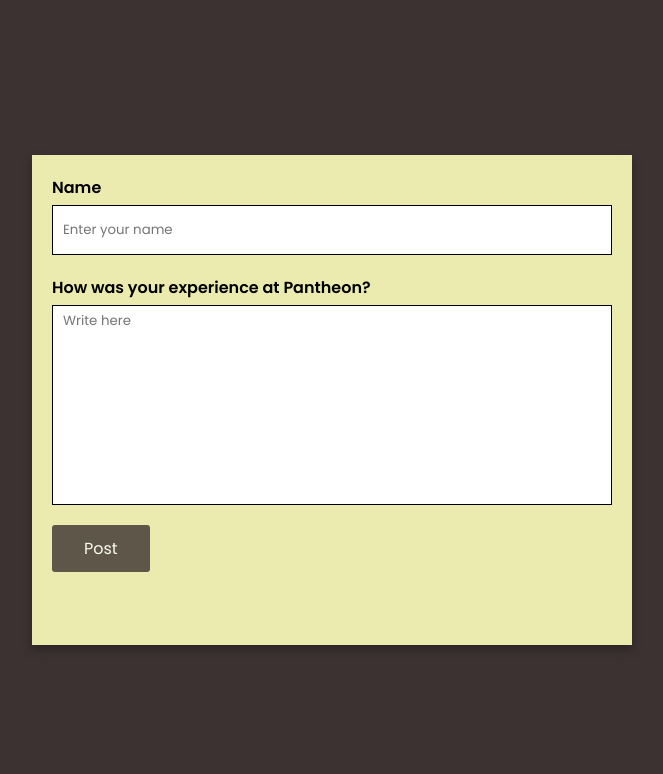
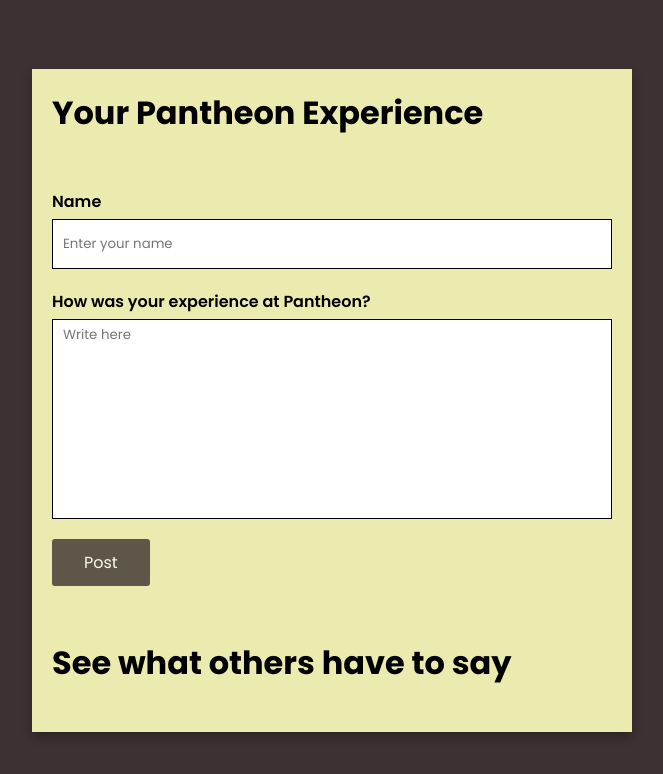
Before and after one commit to sharlenerozario8/pantheon-exp, a PHP site: page / in a window 1280 px wide. Shown: the top 774 px of the page, without its empty margins (308-971 px from the left). Run offline with PHP 8.4, Linux system fonts and the light colour scheme; data that the repository does not hold is empty.

Commit message:
commit 3

```diff
--- a/index.php
+++ b/index.php
@@ -33,6 +33,12 @@ if (isset($_POST['submit'])) { // Check press or not Post Comment Button
 <body>
 	<div class="wrapper">
 		<form action="" method="POST" class="form">
+
+			<div class="row">
+				<div class="input-group">
+					<h1>Your Pantheon Experience</h1>
+				</div>
+			</div>
 			<div class="row">
 				<div class="input-group">
 					<label for="name">Name</label>
@@ -48,6 +54,11 @@ if (isset($_POST['submit'])) { // Check press or not Post Comment Button
 			</div>
 		</form>
 		<div class="prev-posts">
+				<div class="input-group">
+					<h1>See what others have to say</h1>
+					<br>
+				</div>
+
 			<?php
 
 			$sql = "SELECT * FROM exp";
```
